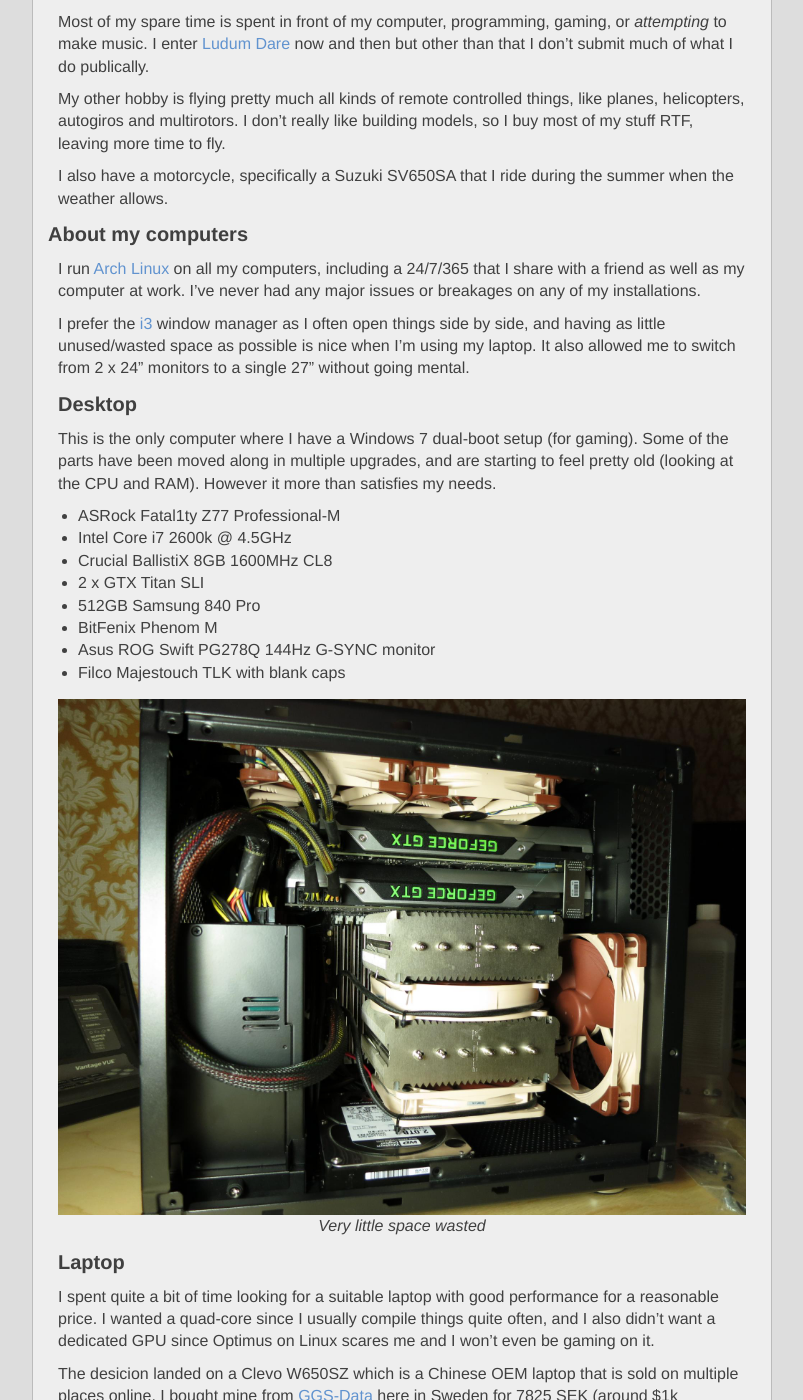
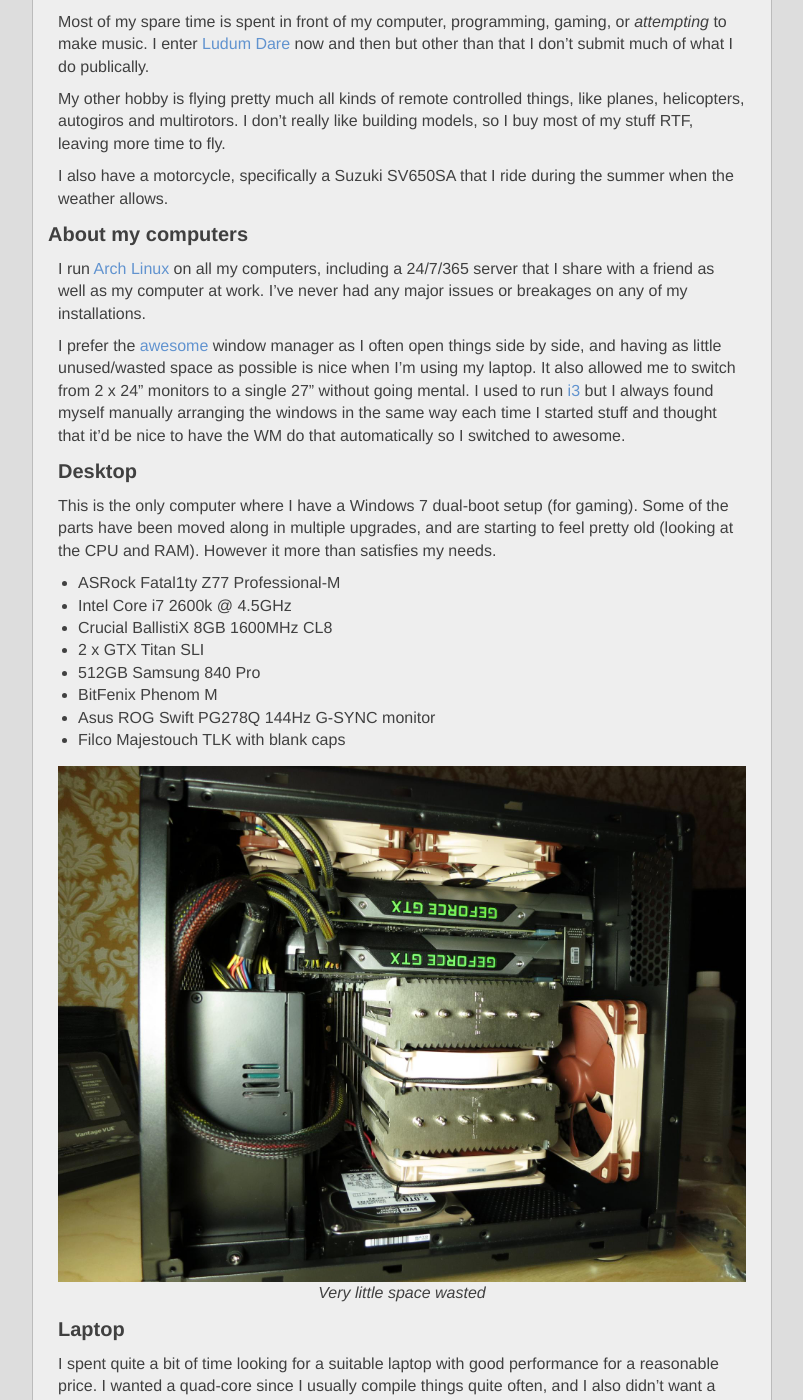
Before and after one commit to Kwarf/kwarf.github.io, a Jekyll site: the page built from about.md, in a window 1280 px wide and 1400 px high, scrolled down 204 px. Shown: the whole window, without its empty margins (238-1041 px from the left). Built offline with Jekyll 4.4.1, drawn with Linux system fonts in a browser that asks for light colours; comment, search, counter and statistics services are not loaded; some of the changed text lies outside the part shown.

Commit message:
Corrections and updates to the about page

```diff
--- a/about.md
+++ b/about.md
@@ -24,16 +24,18 @@ summer when the weather allows.
 ## About my computers
 
 I run [Arch Linux](http://archlinux.org) on all my computers, including a
-24/7/365 that I share with a friend as well as my computer at work. I've never
-had any major issues or breakages on any of my installations.
+24/7/365 server that I share with a friend as well as my computer at work. I've
+never had any major issues or breakages on any of my installations.
 
-I prefer the [i3](http://i3wm.org) window manager as I often open things side by
-side, and having as little unused/wasted space as possible is nice when I'm
-using my laptop. It also allowed me to switch from 2 x 24" monitors to a single
-27" without going mental.
+I prefer the [awesome](http://awesome.naquadah.org/) window manager as I often
+open things side by side, and having as little unused/wasted space as possible
+is nice when I'm using my laptop. It also allowed me to switch from 2 x 24"
+monitors to a single 27" without going mental. I used to run [i3](https://i3wm.org/)
+but I always found myself manually arranging the windows in the same way each
+time I started stuff and thought that it'd be nice to have the WM do that
+automatically so I switched to awesome.
 
 ### Desktop
-
 
 This is the only computer where I have a Windows 7 dual-boot setup (for
 gaming). Some of the parts have been moved along in multiple upgrades, and are
```
Also changed, not shown: other parts of about.md (+1 -1 lines).
